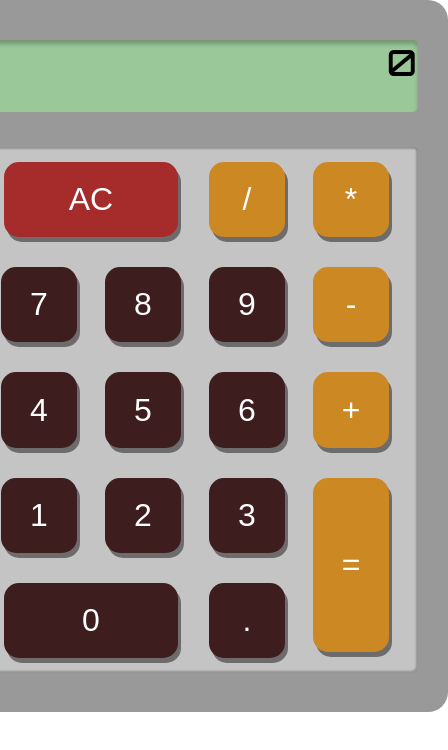
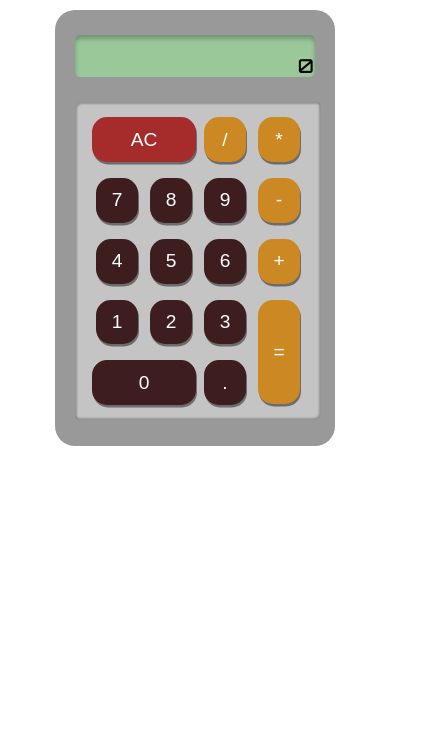
Before and after one commit to YagneshP/calculator, a React (Create React App) app: page / in a window 390 px wide. Shown: the top 750 px of the page, 448 px wide, since content can reach past the window. Built offline with nearby package versions, Linux system fonts and the light colour scheme.

Commit message:
change css style and media queries

```diff
--- a/src/component/App/App.css
+++ /dev/null
@@ -1,6 +0,0 @@
-.App{
-	display: flex;
-	align-items: center;
-	justify-content: center;
-	/* height: 100vh; */
-};
--- a/src/component/App/App.js
+++ b/src/component/App/App.js
@@ -1,13 +1,13 @@
 import React from "react";
 import Display from "../Display/Display";
 import ButtonGroup from "../ButtonGroup/ButtonGroup";
-import "./App.css"
-import "./Calculator.css"
+// import "./App.css"
+// import "./Calculator.css"
 function App() {
   return (
-    <div className="App" >
-      <div className="Calculator">
-          <Display />
+    <div className="app" >
+      <div className="calculator">
+					<Display />
           <ButtonGroup />
       </div>
     </div>
--- a/src/component/App/Calculator.css
+++ /dev/null
@@ -1,7 +0,0 @@
-.Calculator{
-	width: 28rem;
-	height: 42rem;
-	background-color: #9A9999;
-	padding: 20px 30px;
-	border-radius: 20px;
-};
--- a/src/component/Button/Button.js
+++ b/src/component/Button/Button.js
@@ -21,7 +21,7 @@ const Button = (props) => {
       id={id}
       onClick={handleClick}
     >
-      {value}
+      <span id="buttonText">{value}</span>
     </button>
   );
 };
--- a/src/component/ButtonGroup/ButtonGroup.css
+++ /dev/null
@@ -1,19 +0,0 @@
-.ButtonGroup {
-	display: grid;
-	grid-template-columns: 1fr 1fr 1fr 1fr;
-	grid-template-rows: 1fr 1fr 1fr 1fr;
-	grid-template-areas:
-	"clear clear divide multiply"
-	"seven eight nine subtract"
-	"four five six add"
-	"one two three equals"
-	"zero zero decimal equals";
-	width: 26rem;
-	height: 31rem;
-	border-radius: 5px;
-	background-color: #C4C4C4;
-	justify-items: center;
-	padding: 15px 15px;
-	margin-top: 35px;
-	box-shadow:inset -2px -2px 2px rgba(0, 0, 0, 0.25), inset 2px 2px 2px rgba(0, 0, 0, 0.25);
-};
--- a/src/component/ButtonGroup/ButtonGroup.js
+++ b/src/component/ButtonGroup/ButtonGroup.js
@@ -1,6 +1,6 @@
 import React from "react";
 import Button from "../Button/Button";
-import "./ButtonGroup.css"
+// import "./ButtonGroup.css"
 const ButtonGroup = (props) => {
   const buttons = [
     { id: "zero", value: 0 },
@@ -24,7 +24,7 @@ const ButtonGroup = (props) => {
 
 
   return (
-    <div className="ButtonGroup">
+    <div className="buttonGroup">
       {buttons.map((button) => (
         <Button key={button.id} button={button} />
       ))}
--- a/src/component/Display/Display.js
+++ b/src/component/Display/Display.js
@@ -5,7 +5,7 @@ const Display = (props) => {
   const calculator = React.useContext(CalculatorContext);
   return (
     <div id="display">
-      {calculator.state.displayValue === "" ? 0 : calculator.state.displayValue}
+      <p id="digit">{calculator.state.displayValue === "" ? 0 : calculator.state.displayValue}</p>
     </div>
   );
 };
--- a/src/context/calculatorAction.js
+++ b/src/context/calculatorAction.js
@@ -16,17 +16,14 @@ export const clicked = (
 ) => {
   if (enteredValue !== "=") {
     let newValue = displayValue + enteredValue;
-		console.log(newValue)
     if (evalutedValue !== "" && operatorGroup.test(enteredValue)) {
       dispatch({
         type: actionTypes.ENTER,
         payload: evalutedValue + enteredValue,
       });
-    } else if (
-      evalutedValue !== "" &&
-      enteredValue !== "." &&
-      enteredValue !== "AC"
-    ) {
+    }
+		else if (evalutedValue !== "" && enteredValue !== "." && enteredValue !== "AC") {
+			console.log("enteredValue", enteredValue)
       dispatch({
         type: actionTypes.ENTER,
         payload: enteredValue,
@@ -70,15 +67,10 @@ export const clicked = (
     } else {
 			let currentValue =
       typeof displayValue === "number" ? " " + displayValue : displayValue;
-      // if (endDecimal.test(currentValue)) {
-      //   currentValue = currentValue + 0;
-      // }
       const operatorArray = currentValue.match(moreOperator);
-			console.log(operatorArray)
       if (operatorArray) {
         let modifiedDisplayValue = operatorArray.reduce((acc, curr) => {
           let newString = acc.replace(curr, curr.slice(curr.length - 1));
-					console.log(newString)
           return newString;
         }, currentValue);
 				console.log(modifiedDisplayValue)
--- a/src/context/calculatorState.js
+++ b/src/context/calculatorState.js
@@ -8,7 +8,7 @@ const calculatorReducer = (state, action) => {
       return {
         ...state,
         displayValue: action.payload,
-
+				evalutedValue: "",
       };
     case actionTypes.EVALUTE:
       return {
--- a/src/index.css
+++ b/src/index.css
@@ -1,4 +1,34 @@
 @import url("https://fonts.googleapis.com/css2?family=Orbitron:wght@500&display=swap");
+
+:root{
+		/* button */
+	--btn-width:4.9em;
+	--btn-height:4.9em;
+	--btn-font-size:1em;
+	--btn-bg-color:#3d1d1d;
+	--btn-box-shadow-col:#6d6b6b;
+	--btn-box-shadow-x:3px;
+	--btn-box-shadow-y:5px;
+	--btn-box-shadow-hover-x:2px;
+	--btn-box-shadow-hover-y:4px;
+	--btn-font-color:#ffffff;
+	/* actionButton */
+	--actn-size:10.9em;
+	--actn-bg-col:#cc8822;
+	/* clearBtn */
+	--clear-bg-color:#a62b2b;
+	/* display */
+	--dis-width :14em;
+	--dis-height:2.2em;
+	--dis-bg-color:#9ac899;
+	--dis-font-size:2em;
+	/* calculator */
+	--cal-width:28em;
+	--cal-height:42em;
+	/* buttonGroup */
+	--btn-group-width:26rem;
+	--btn-group-height:31rem;
+}
 
 body {
   margin: 0;
@@ -12,57 +42,189 @@ body {
 }
 
 button {
-  width: 4.7rem;
-  height: 4.7rem;
+  width: var(--btn-width);
+  height: var(--btn-height);
   display: block;
   position: relative;
   outline: none;
   border-radius: 15px;
-  background-color: #3d1d1d;
+  background-color: var(--btn-bg-color);
   text-align: center;
-  font-size: 2rem;
-  color: #ffffff;
+  font-size: var(--btn-font-size);
+  color: var(--btn-font-color);
   border: none;
-  box-shadow: 3px 5px #6d6b6b;
+  box-shadow: var(--btn-box-shadow-x) var(--btn-box-shadow-y) var(--btn-box-shadow-col);
 }
 button:hover {
   top: 2px;
-  box-shadow: 2px 4px #6d6b6b;
+  box-shadow: var(--btn-box-shadow-hover-x) var(--btn-box-shadow-hover-y) var(--btn-box-shadow-col);
 }
 
 button:active {
   top: 6px;
   box-shadow: none;
 }
+
+
+.app{
+	display: flex;
+	align-items: center;
+	justify-content: center;
+	height: 100vh;
+}
+.calculator{
+	width: var(--cal-width);
+	height: var(--cal-height);
+	background-color: #9A9999;
+	padding: 20px 30px;
+	border-radius: 20px;
+}
+.buttonGroup {
+	display: grid;
+	grid-template-columns: 1fr 1fr 1fr 1fr;
+	grid-template-rows: 1fr 1fr 1fr 1fr;
+	grid-template-areas:
+	"clear clear divide multiply"
+	"seven eight nine subtract"
+	"four five six add"
+	"one two three equals"
+	"zero zero decimal equals";
+	width: var(--btn-group-width);
+	height: var(--btn-group-height);
+	border-radius: 5px;
+	background-color: #C4C4C4;
+	justify-items: center;
+	padding: 15px 15px;
+	margin-top: 35px;
+	box-shadow:inset -2px -2px 2px rgba(0, 0, 0, 0.25), inset 2px 2px 2px rgba(0, 0, 0, 0.25);
+}
 #clear {
-  background-color: #a62b2b;
-  width: 10.9rem;
+  background-color: var(--clear-bg-color);
+  width: var(--actn-size);
 }
 #zero {
-  width: 10.9rem;
+  width: var(--actn-size);
 }
 #equals {
-  height: 10.9rem;
+  height: var(--actn-size);
   align-self: start;
 }
 .action {
-  background-color: #cc8822;
+  background-color: var(--actn-bg-col);
 }
 
 #display {
-  width: 100%;
-  height: 4.5rem;
+  width: var(--dis-width);
+  height:var(--dis-height);
   border-radius: 5px;
-  background-color: #9ac899;
+  background-color: var(--dis-bg-color);
   box-shadow: inset 0px 4px 4px rgba(0, 0, 0, 0.25);
   margin: 20px auto;
-  text-align: right;
   font-family: "Orbitron", sans-serif;
-  font-size: 2.25rem;
+  font-size:var(--dis-font-size);
   letter-spacing: 1.2px;
+	position: relative;
+	white-space: nowrap;
+	overflow-x: scroll;
+	overflow-y: hidden;
 }
+#display::-webkit-scrollbar {
+ height: 4px;
+}
+#display::-webkit-scrollbar-track{
+  box-shadow: inset 0 0 4px rgba(0, 0, 0, 0.3);
+}
+#display::-webkit-scrollbar-thumb {
+	border-radius: 4px;
+	box-shadow: inset 0 0 4px rgba(0,0,0,0.5);
+}
+ #digit {
+	width: 95%;
+  position:absolute;
+  right:0;
+	text-align: right;
+	margin-bottom: 0;
+ }
 
+#buttonText{
+	font-size: var(--dis-font-size);
+}
 code {
   font-family: source-code-pro, Menlo, Monaco, Consolas, "Courier New",
     monospace;
 }
+
+
+@media screen and (max-width: 650px){
+	:root{
+		/* button */
+	--btn-width:3.5em;
+	--btn-height:3em;
+	--btn-font-size:1em;
+	--btn-box-shadow-x:2px;
+	--btn-box-shadow-y:3.5px;
+	--btn-box-shadow-hover-x:1px;
+	--btn-box-shadow-hover-y:2.5px;
+	/* actionButton */
+	--actn-size:7em;
+	/* display */
+	--dis-width :13em;
+	--dis-height:2.2em;
+	--dis-font-size:1.5em;
+	/* calculator */
+	--cal-width:20em;
+	--cal-height:29em;
+	/* buttonGroup */
+	--btn-group-width:18rem;
+	--btn-group-height:20rem;
+}
+.app{
+	height:auto;
+}
+#display{
+	margin:15px auto;
+}
+.buttonGroup{
+	margin-top: 25px;
+}
+.calculator{
+		padding: 10px 20px;
+		margin-top: 10px;
+}
+
+}
+
+@media screen and (max-width: 400px){
+	:root{
+		/* button */
+	--btn-width:2.6em;
+	--btn-height:2.8em;
+	--btn-font-size:1em;
+	--btn-box-shadow-x:1px;
+	--btn-box-shadow-y:2.5px;
+	--btn-box-shadow-hover-x:0.8px;
+	--btn-box-shadow-hover-y:1.5px;
+	/* actionButton */
+	--actn-size:6.5em;
+	/* display */
+	--dis-width :12.5em;
+	--dis-height:2.2em;
+	--dis-font-size:1.2em;
+	/* calculator */
+	--cal-width:15em;
+	--cal-height:26em;
+	/* buttonGroup */
+	--btn-group-width:13.5rem;
+	--btn-group-height:18rem;
+}
+#display{
+	margin:15px auto;
+}
+.buttonGroup{
+	margin-top: 25px;
+}
+.calculator{
+		padding: 10px 20px;
+}
+
+}
```
